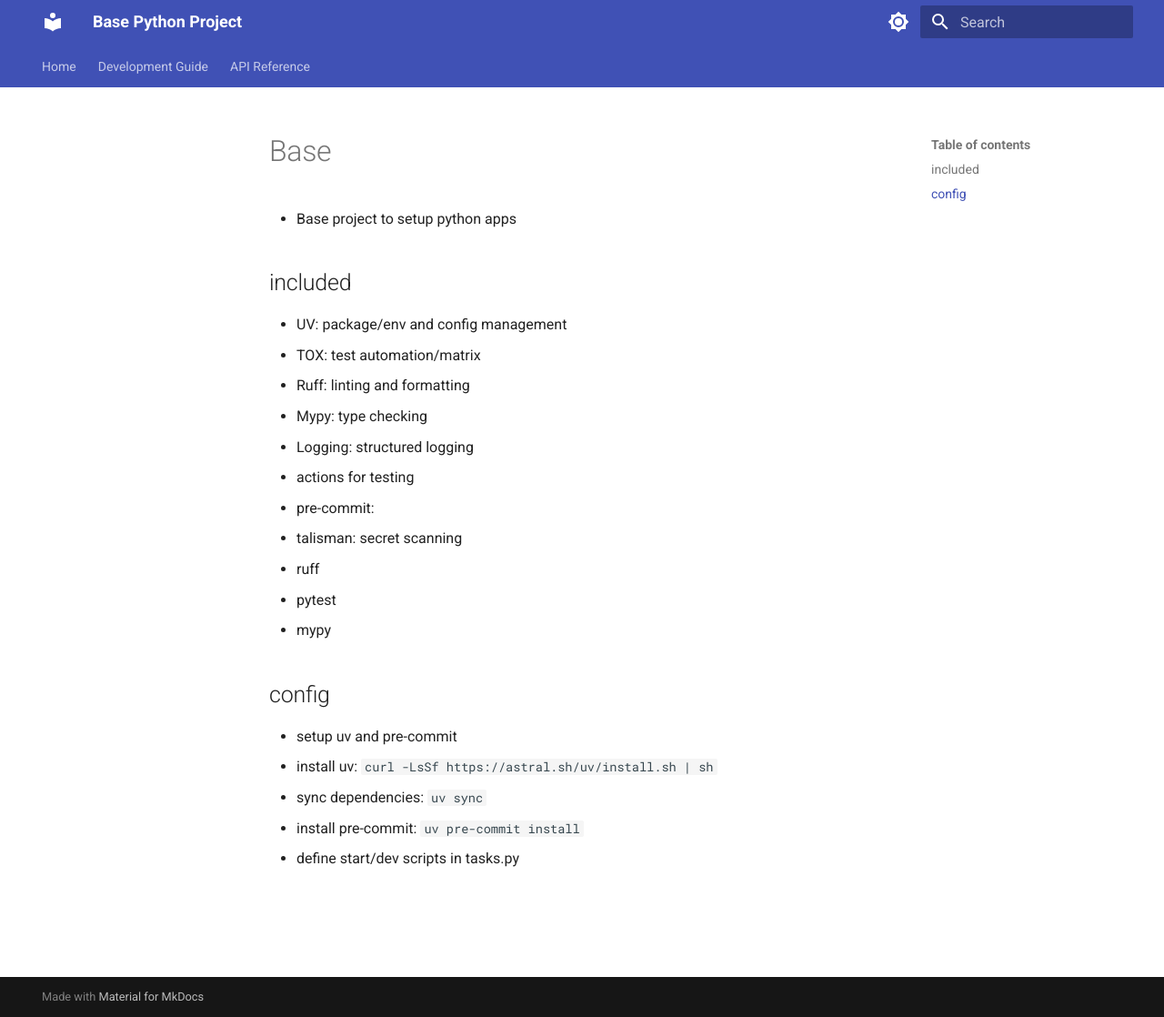
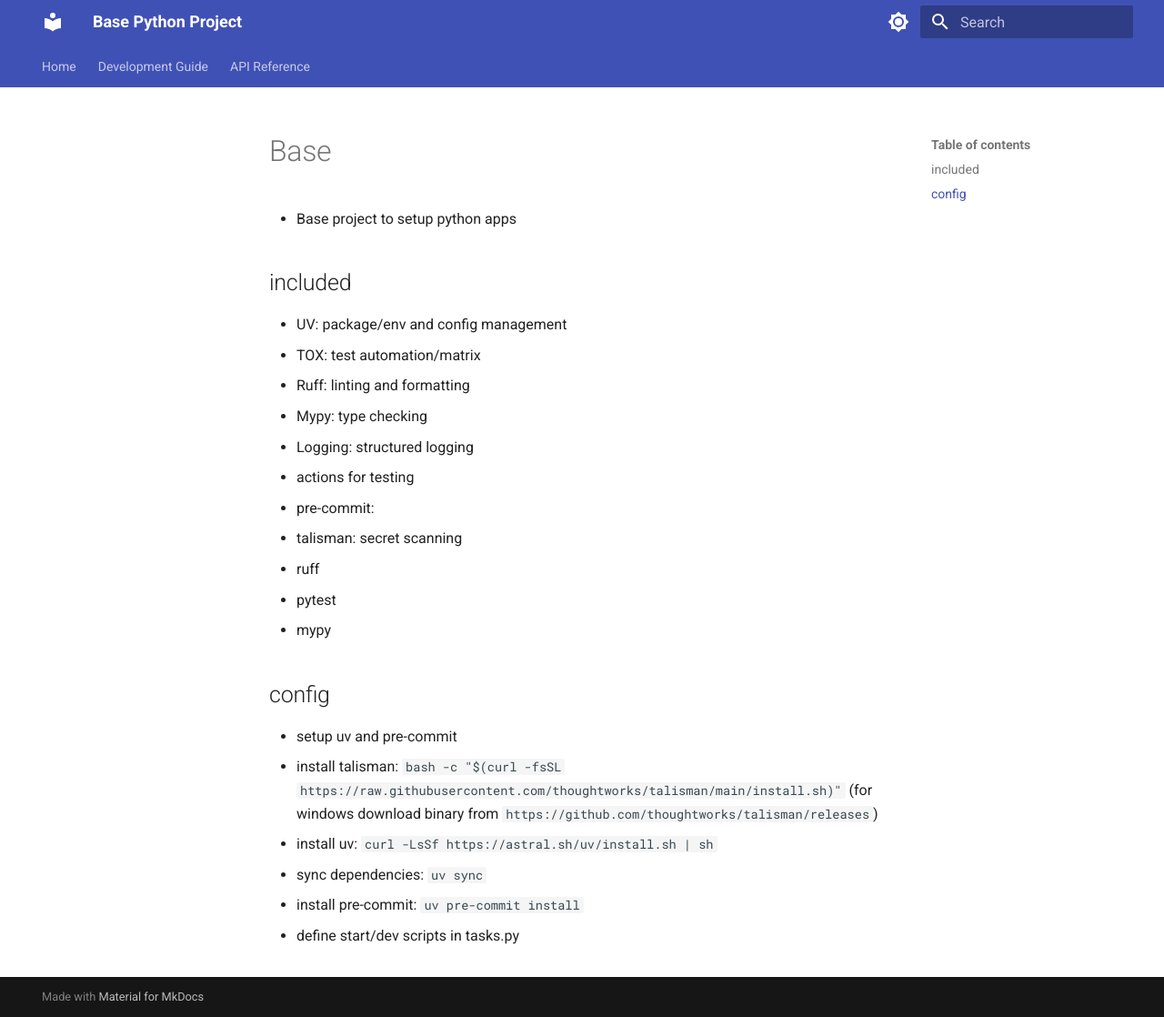
Before and after one commit to Haroon-64/python_base, an MkDocs documentation site: the page built from docs/python_base.md, in a window 1280 px wide and 1118 px high. Shown: the whole window at 91% size. Built offline with MkDocs 1.6.1 and Material for MkDocs 9.7.7, drawn with Linux system fonts in a browser that asks for light colours.

Commit message:
docs: add documentation for talisman

```diff
--- a/docs/python_base.md
+++ b/docs/python_base.md
@@ -19,6 +19,8 @@
 ## config
 
 - setup uv and pre-commit
+  - install talisman: `bash -c "$(curl -fsSL https://raw.githubusercontent.com/thoughtworks/talisman/main/install.sh)"`
+      (for windows download binary from `https://github.com/thoughtworks/talisman/releases`)
   - install uv: `curl -LsSf https://astral.sh/uv/install.sh | sh`
   - sync dependencies: `uv sync`
   - install pre-commit: `uv pre-commit install`
```
